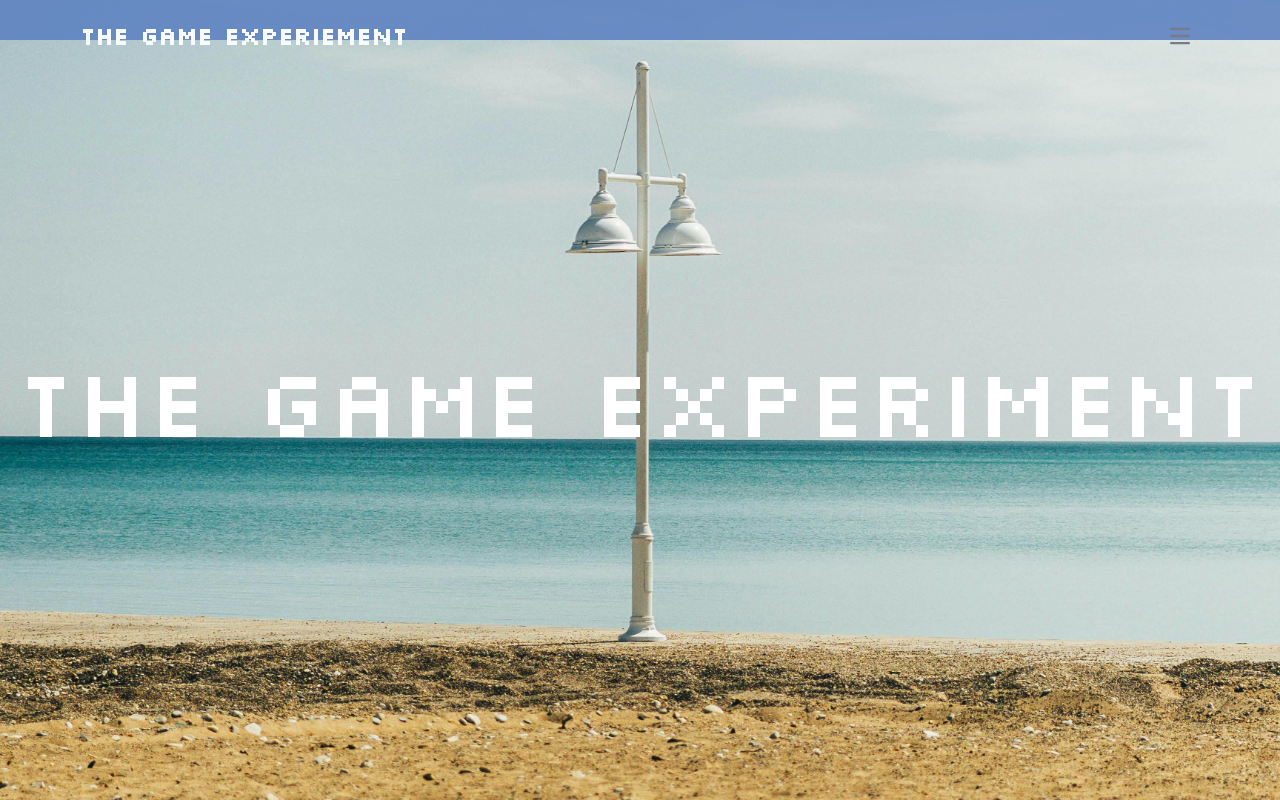
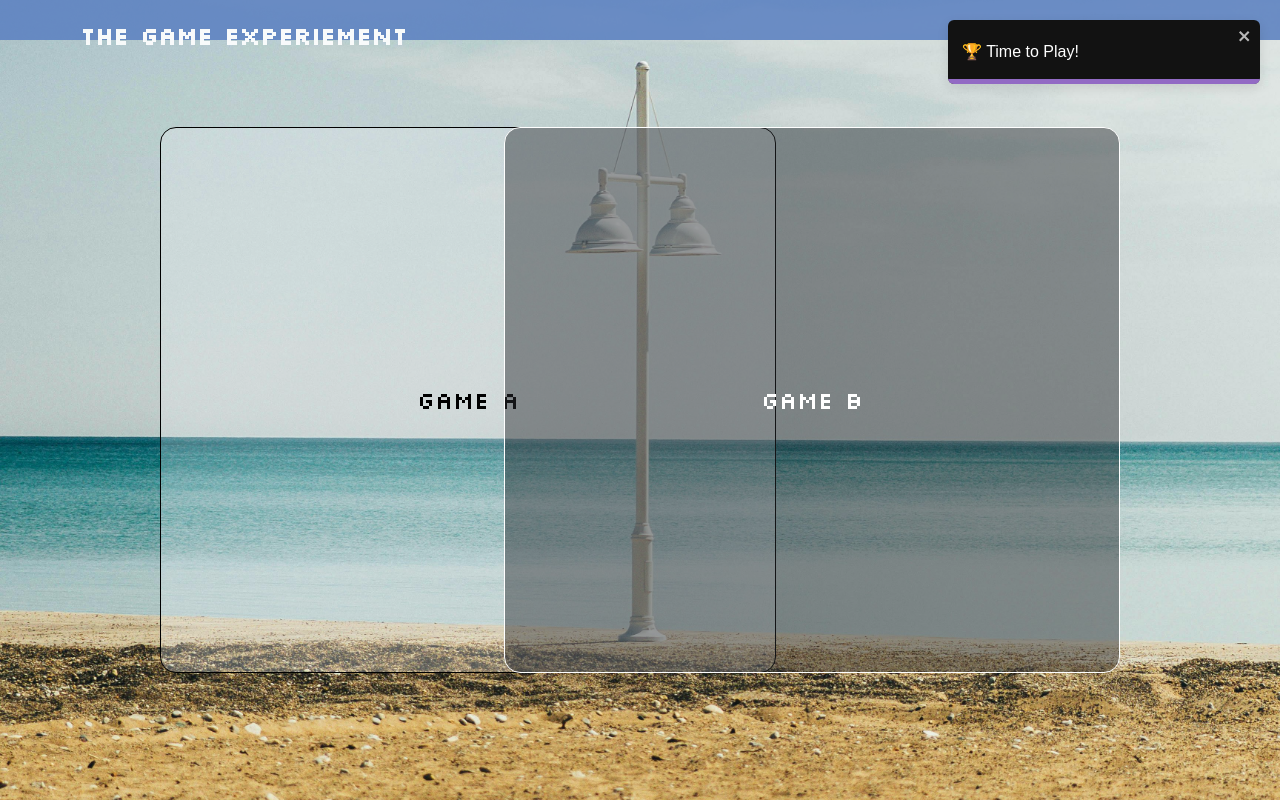
Before and after one commit to AnastasiaKaldi/MusicGame, a React (Vite) app: page /game in a window 1280 px wide. Built offline with nearby package versions, Linux system fonts and the light colour scheme.

Commit message:
Final details

```diff
--- a/src/App.css
+++ b/src/App.css
@@ -101,8 +101,6 @@ section {
   background-image: url('/public/TheGames.jpg');
   display: flex;
   flex-direction: column;
-  align-items: center;
-  justify-content: center;
   color: white;
   background-size: cover;
   background-position: center;
@@ -123,10 +121,7 @@ section {
   pointer-events: none;
 }
 
-.VineTree{
-  height: auto;
-  width: 100%;
-}
+
 
 .NavBar{
   /* display: grid; */
@@ -193,3 +188,20 @@ section {
    .glass-container{
     background-color: rgba(49, 58, 80, 0.733);
    }
+   .A-container{
+    background-color: rgba(241, 243, 248, 0.273);
+   }
+
+   .B-container{
+    background-color: rgba(41, 43, 48, 0.468);
+
+
+   }
+
+   .A-container:hover {
+    transform: scale(1.1); /* Scale up on hover */
+  }
+
+  .B-container:hover {
+    transform: scale(1.1); /* Scale up on hover */
+  }
--- a/src/App.jsx
+++ b/src/App.jsx
@@ -26,14 +26,14 @@ function App() {
   useEffect(() => {
     const showToast = () => {
       const toastId = "welcome-toast";
-      toast.dark("Welcome to my Experiment!", {
+      toast.dark("🏆 Welcome to my Experiment!", {
         toastId: toastId,
         className: "toast-style",
         bodyClassName: "toast-body",
         progressClassName: "toast-progress",
         theme: "dark",
         closeOnClick: true,
-        position: "bottom-right",
+        position: "top-right",
       });
     };
 
--- a/src/Games.jsx
+++ b/src/Games.jsx
@@ -1,12 +1,35 @@
 import "./index.css";
+import { useEffect } from "react";
+import { ToastContainer, toast } from "react-toastify";
+import "react-toastify/dist/ReactToastify.css";
 
 function Games() {
+  useEffect(() => {
+    const showToast = () => {
+      const toastId = "welcome-toast";
+      toast.dark("🏆 Time to Play!", {
+        toastId: toastId,
+        className: "toast-style",
+        bodyClassName: "toast-body",
+        progressClassName: "toast-progress",
+        theme: "dark",
+        closeOnClick: true,
+        position: "top-right",
+      });
+    };
+
+    showToast();
+  }, []);
   return (
     <div className="homepage">
-      <div className="App relative bg-cover bg-center h-screen">
-        <header className="Games text-8xl flex justify-center items-center">
-          The Game Experiment
-        </header>
+      <div className="Games relative bg-cover bg-center h-screen flex justify-center items-center">
+        <div className="A-container absolute bottom-30 left-40 rounded-2xl p-64 border-black border text-black text-2xl transition-transform hover:scale-200">
+          Game A
+        </div>
+        <div className="B-container absolute bottom-30 right-40 rounded-2xl p-64 border-white border text-white text-2xl transition-transform hover:scale-200">
+          Game B
+        </div>
+        <ToastContainer />
       </div>
     </div>
   );
--- a/src/Instructions.jsx
+++ b/src/Instructions.jsx
@@ -1,8 +1,27 @@
 import "./App.css";
+import { useEffect } from "react";
+import { ToastContainer, toast } from "react-toastify";
+import "react-toastify/dist/ReactToastify.css";
 
 function Instructions() {
   const instructions =
     "\n\n1. Turn left\n\n2. Jump using the space button\n\n3. The only thing you need to achieve is to collect all of the flowers\n\n4. If you get hit, you need to start from the beggining\n\n5. Have fun!";
+
+  useEffect(() => {
+    const showToast = () => {
+      const toastId = "welcome-toast";
+      toast.dark("🏆 You found the instructions!", {
+        toastId: toastId,
+        className: "toast-style",
+        bodyClassName: "toast-body",
+        progressClassName: "toast-progress",
+        theme: "dark",
+        closeOnClick: true,
+        position: "top-right",
+      });
+    };
+    showToast();
+  }, []);
 
   return (
     <section className="homepage">
@@ -15,6 +34,7 @@ function Instructions() {
           <div className="text-2xl my-28 flex items-center"></div>
         </div>
       </div>
+      <ToastContainer />
     </section>
   );
 }
--- a/src/NavBar.jsx
+++ b/src/NavBar.jsx
@@ -1,4 +1,5 @@
 import { useState } from "react";
+import hamburgerIcon from "../public/menu.png";
 
 function NavBar() {
   const [isOpen, setIsOpen] = useState(false);
@@ -22,21 +23,11 @@ function NavBar() {
           aria-expanded={isOpen}
         >
           <span className="sr-only">Open main menu</span>
-          <svg
-            className="w-5 h-5"
-            aria-hidden="true"
-            xmlns="http://www.w3.org/2000/svg"
-            fill="none"
-            viewBox="0 0 17 14"
-          >
-            <path
-              stroke="currentColor"
-              strokeLinecap="round"
-              strokeLinejoin="round"
-              strokeWidth="2"
-              d="M1 1h15M1 7h15M1 13h15"
-            />
-          </svg>
+          <img
+            src={hamburgerIcon} // Use your image source here
+            alt="Menu" // Provide an appropriate alt text for accessibility
+            className="w-10 h-6" // Set the width and height of the image
+          />
         </button>
         <div
           className={`w-full ${isOpen ? "" : "hidden"}`}
@@ -70,7 +61,6 @@ function NavBar() {
             </li>
           </ul>
         </div>
-        {/* Rest of your content */}
       </div>
     </div>
   );
```
Also changed, not shown: public/menu.png.
